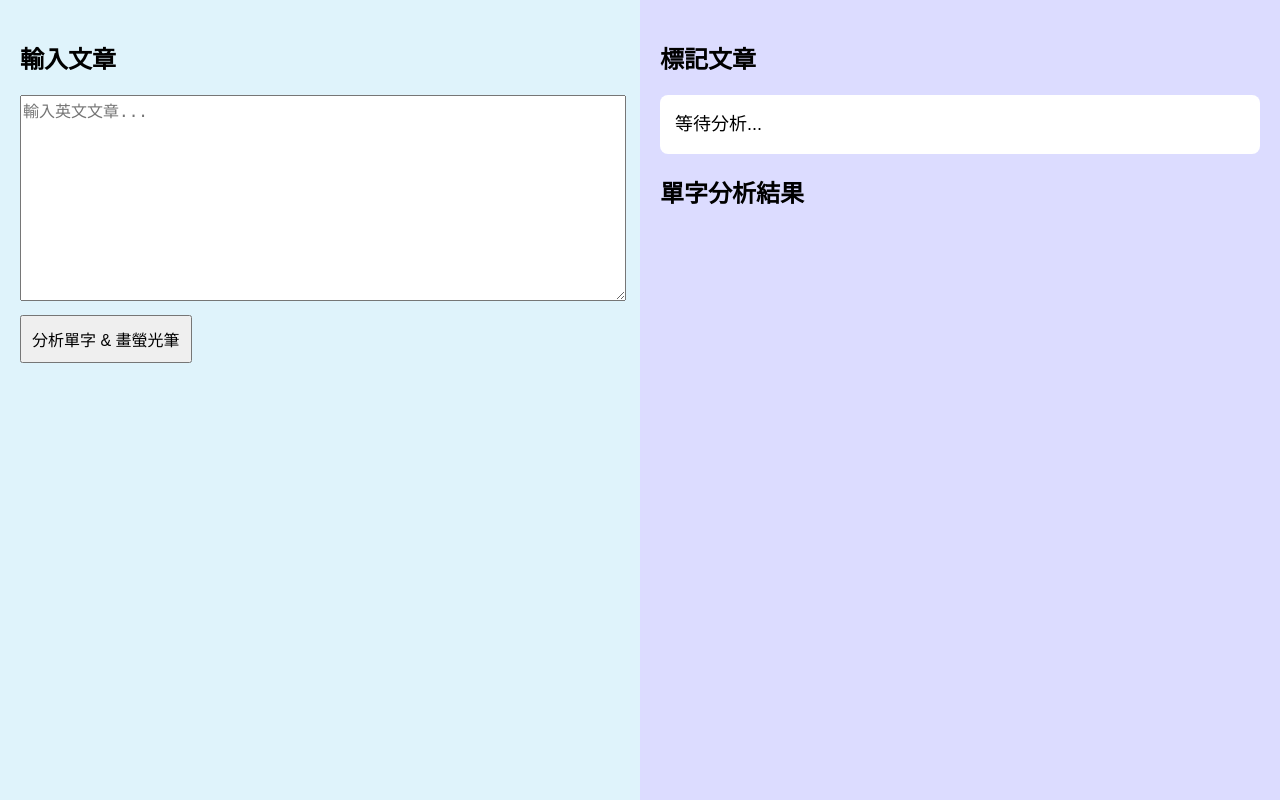
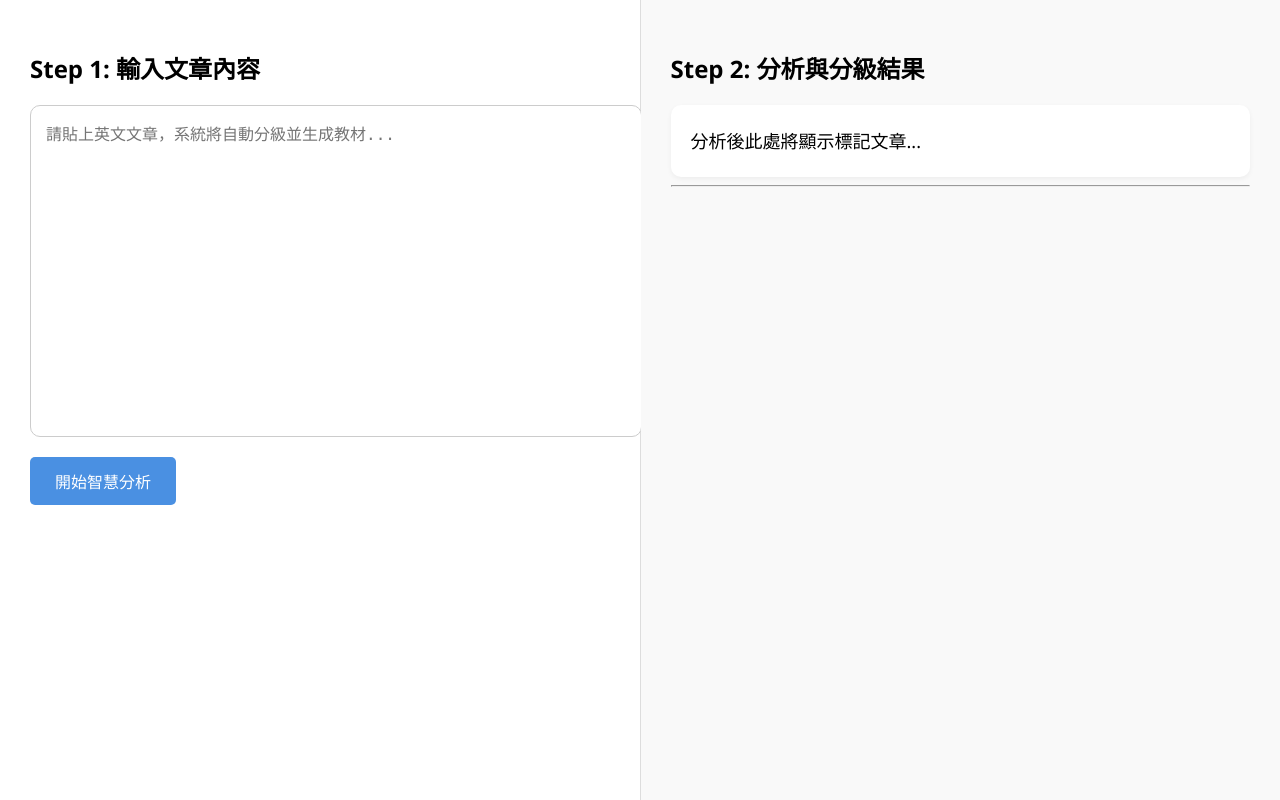
Before and after one commit to XuanYi-723/EnglishLearningSystem, a Flask app: page / in a window 1280 px wide. Run offline with Flask 3, Linux system fonts and the light colour scheme.

Commit message:
Update index.html
aabb

```diff
--- a/templates/index.html
+++ b/templates/index.html
@@ -1,136 +1,48 @@
 <!DOCTYPE html>
 <html>
-
 <head>
     <meta charset="UTF-8">
-    <title>英文單字分析工具</title>
-
+    <title>智慧化英語教材生成系統</title>
     <style>
-        /* 移除預設邊距 */
-        body {
-            margin: 0;
-            font-family: Arial;
-        }
-
-        /* 左右版面滿版 */
-        .container {
-            display: flex;
-            height: 100vh;
-        }
-
-        /* 分隔左右區塊 */
-        .left,
-        .right {
-            flex: 1;
-            /* 平分畫面 */
-            padding: 20px;
-        }
-
-        /* 左邊 */
-        .left {
-            background-color: #dff3fb;
-        }
-
-        /* 右邊 */
-        .right {
-            background-color: #dcdcff;
-            overflow-y: auto;
-            /* 內容多可以滾動 */
-        }
-
-        /* textarea(輸入區域) */
-        textarea {
-            width: 100%;
-            height: 200px;
-            font-size: 16px;
-        }
-
-        /* 輸出按鈕 */
-        button {
-            margin-top: 10px;
-            padding: 10px;
-            font-size: 16px;
-            cursor: pointer;
-        }
-
-        /* 螢光筆文章樣式 */
-        #highlightedArticle {
-            background: white;
-            padding: 15px;
-            border-radius: 8px;
-            line-height: 1.6;
-            margin-bottom: 20px;
-            font-size: 18px;
-        }
-
-        /* 單字卡片樣式 */
-        .word {
-            display: block;
-            /* 改為區塊，方便顯示詳細資訊 */
-            margin: 10px 0;
-            padding: 10px;
-            background: white;
-            border-radius: 5px;
-            box-shadow: 0 1px 3px rgba(0, 0, 0, 0.1);
-        }
-
-        .count {
-            color: #007bff;
-            font-weight: bold;
-            margin-left: 5px;
-        }
-
-        /* 螢光筆標籤樣式 */
-        mark {
-            background-color: yellow;
-            padding: 0 2px;
-        }
+        body { margin: 0; font-family: 'Segoe UI', Tahoma, Geneva, Verdana, sans-serif; background-color: #f4f7f6; }
+        .container { display: flex; height: 100vh; }
+        .left { flex: 1; padding: 30px; background-color: #ffffff; border-right: 1px solid #ddd; }
+        .right { flex: 1; padding: 30px; background-color: #f9f9f9; overflow-y: auto; }
+        textarea { width: 100%; height: 300px; padding: 15px; border-radius: 10px; border: 1px solid #ccc; font-size: 16px; resize: none; }
+        button { background-color: #4a90e2; color: white; border: none; padding: 12px 25px; border-radius: 5px; font-size: 16px; cursor: pointer; margin-top: 15px; }
+        button:hover { background-color: #357abd; }
+        .pdf-btn { background-color: #28a745; margin-left: 10px; display: none; }
+        #highlightedArticle { background: white; padding: 20px; border-radius: 10px; line-height: 1.8; font-size: 18px; box-shadow: 0 2px 5px rgba(0,0,0,0.05); }
+        .word-card { background: white; padding: 15px; margin: 10px 0; border-radius: 8px; border-left: 5px solid #4a90e2; box-shadow: 0 2px 4px rgba(0,0,0,0.1); }
+        .level-tag { font-size: 12px; padding: 2px 8px; border-radius: 10px; background: #e1f0ff; color: #007bff; font-weight: bold; }
+        mark { background-color: #fff3cd; padding: 2px 4px; border-radius: 3px; }
     </style>
 </head>
-
 <body>
-
     <div class="container">
-
         <div class="left">
-            <h2>輸入文章</h2>
-
-            <textarea id="textInput" placeholder="輸入英文文章..."></textarea>
-            <br>
-
-            <button onclick="analyze()">分析單字 & 畫螢光筆</button>
+            <h2>Step 1: 輸入文章內容</h2>
+            <textarea id="textInput" placeholder="請貼上英文文章，系統將自動分級並生成教材..."></textarea>
+            <button onclick="analyze()">開始智慧分析</button>
+            <button id="pdfBtn" class="pdf-btn" onclick="exportPDF()">一鍵生成實體教案 (PDF)</button>
         </div>
-
         <div class="right">
-            <h2>標記文章</h2>
-            <div id="highlightedArticle">等待分析...</div>
-
-            <h2>單字分析結果</h2>
+            <h2>Step 2: 分析與分級結果</h2>
+            <div id="highlightedArticle">分析後此處將顯示標記文章...</div>
+            <hr>
             <div id="output"></div>
         </div>
-
     </div>
 
     <script>
-        /* 定義常用單字 (Stop Words)，避免標記簡單的字 */
-        const STOP_WORDS = new Set([
-            "i", "you", "he", "she", "it", "we", "they",
-            "is", "am", "are", "was", "were",
-            "a", "an", "the",
-            "and", "or", "but",
-            "to", "of", "in", "on", "at", "for", "with", "as",
-            "do", "does", "did", "be", "been", "have", "has"
-        ]);
+        let currentVocabulary = null;
 
-        /* 分析函式 */
         async function analyze() {
-            let text = document.getElementById("textInput").value;
+            const text = document.getElementById("textInput").value;
             if (!text.trim()) return;
 
             const outputDiv = document.getElementById("output");
-            const articleDiv = document.getElementById("highlightedArticle");
-
-            outputDiv.innerHTML = "正在分析中...";
+            outputDiv.innerHTML = "系統正在進行 NLP 語義分析與難度分級...";
 
             try {
                 const response = await fetch('/analyze', {
@@ -139,36 +51,43 @@
                     body: JSON.stringify({ text: text })
                 });
                 const data = await response.json();
+                currentVocabulary = data.vocabulary;
 
-                if (data.highlighted) {
-                    articleDiv.innerHTML = data.highlighted;
-                } else {
-                    articleDiv.innerHTML = "解析失敗：後端未回傳文章內容";
+                document.getElementById("highlightedArticle").innerHTML = data.highlighted;
+                document.getElementById("pdfBtn").style.display = "inline-block";
+
+                let html = "";
+                for (let word in data.vocabulary) {
+                    let item = data.vocabulary[word];
+                    html += `
+                        <div class="word-card">
+                            <span class="level-tag">${item.level}</span><br>
+                            <b style="font-size: 1.3em;">${word}</b> <small>${item.phonetic}</small>
+                            <div style="color: #d35400; margin: 5px 0;">中文：${item.chinese}</div>
+                            <div style="font-size: 0.9em; color: #666;">解釋：${item.definition}</div>
+                        </div>`;
                 }
-
-                let resultHTML = "";
-                if (data.vocabulary) {
-                    for (let word in data.vocabulary) {
-                        let item = data.vocabulary[word];
-                        resultHTML += `
-                    <div class="word" style="border-bottom: 1px solid #ccc; padding: 10px;">
-                        <b style="font-size: 1.2em; color: #4a90e2;">${word}</b>
-                        <span style="color: #666;">[${item.pos}] / ${item.phonetic}</span><br>
-                        <div style="color: #e67e22; font-weight: bold;">中文：${item.chinese}</div>
-                        <div style="font-size: 0.9em; color: #555;">解釋：${item.definition}</div>
-                        <small>出現次數：${item.count}</small>
-                    </div>`;
-                    }
-                }
-                outputDiv.innerHTML = resultHTML || "未發現重要單字。";
-
-            } catch (error) {
-                outputDiv.innerHTML = "❌ 錯誤：無法連線到伺服器。";
-                console.error(error);
+                outputDiv.innerHTML = html;
+            } catch (e) {
+                outputDiv.innerHTML = "❌ 連線失敗，請確認後端是否啟動。";
             }
         }
+
+        async function exportPDF() {
+            if (!currentVocabulary) return;
+            const response = await fetch('/export_pdf', {
+                method: 'POST',
+                headers: { 'Content-Type': 'application/json' },
+                body: JSON.stringify({ vocabulary: currentVocabulary })
+            });
+            const blob = await response.blob();
+            const url = window.URL.createObjectURL(blob);
+            const a = document.createElement('a');
+            a.href = url;
+            a.download = "適性化英語學習教案.pdf";
+            document.body.appendChild(a);
+            a.click();
+        }
     </script>
-
 </body>
-
 </html>
```
